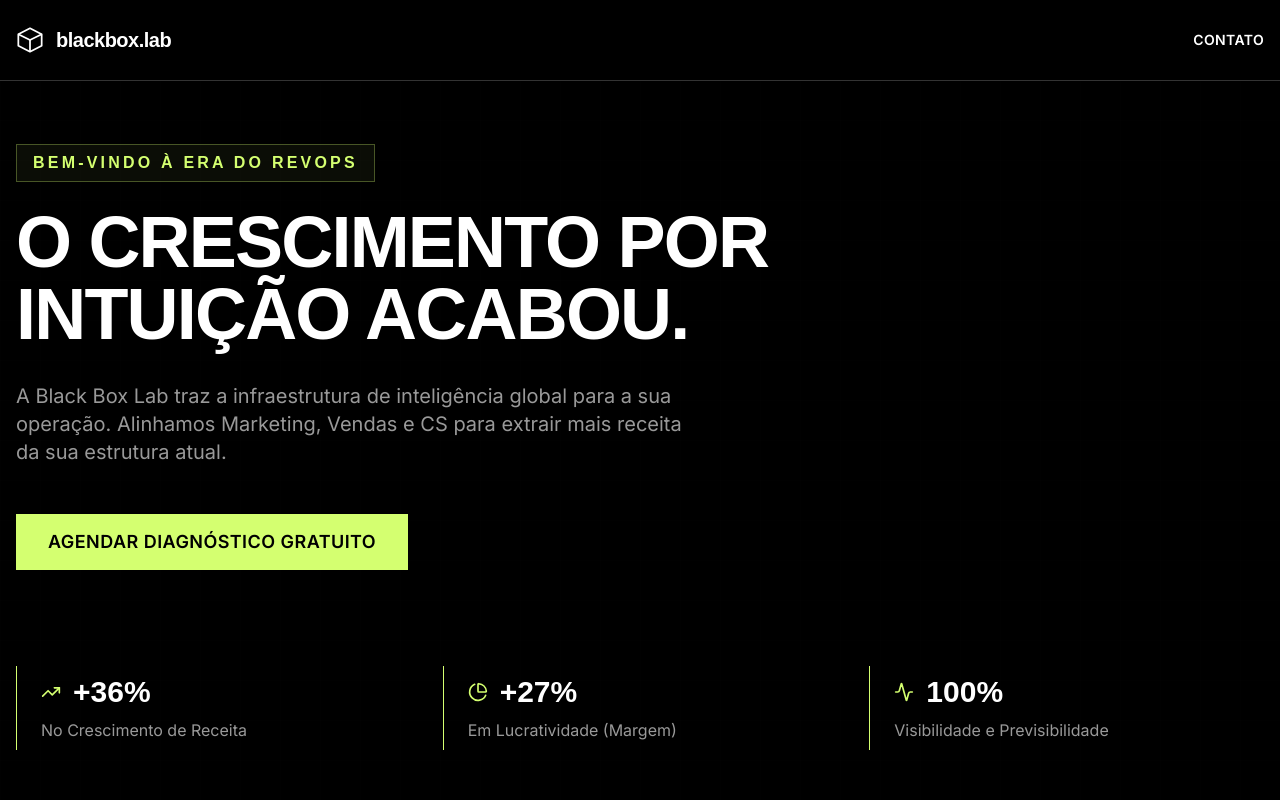
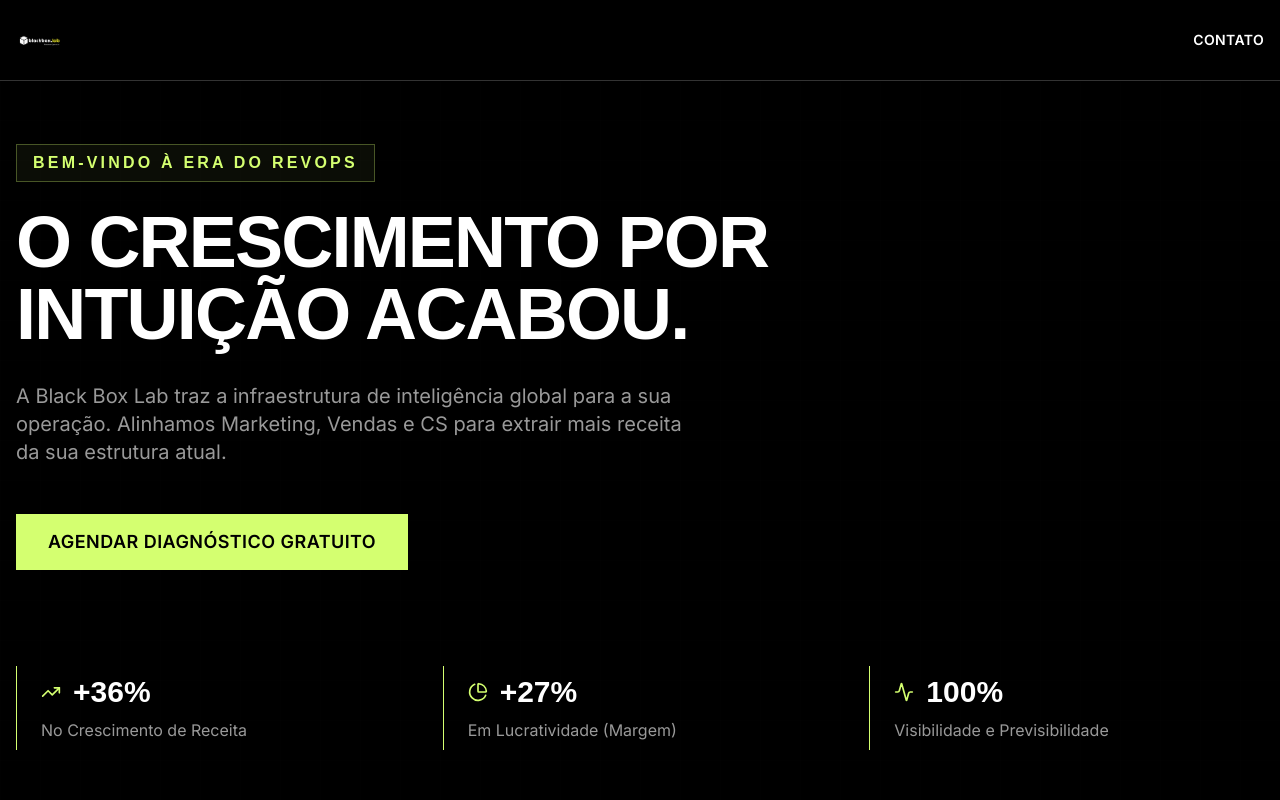
Before and after one commit to chiarello07/Landing-Page-BBX-Lab, a React (Vite) app: page / in a window 1280 px wide. Shown: the top 800 px of the page. Built offline with nearby package versions, Linux system fonts and the light colour scheme; a web font is replaced by a local one; what pocketbase would draw is missing.

Commit message:
feat: Integrate official brand image logo

```diff
--- a/src/components/Layout.tsx
+++ b/src/components/Layout.tsx
@@ -1,4 +1,4 @@
-import { Outlet } from 'react-router-dom'
+import { Link, Outlet } from 'react-router-dom'
 import { Logo } from '@/components/Logo'
 
 export default function Layout() {
@@ -6,9 +6,9 @@
     <div className="flex flex-col min-h-screen">
       <header className="fixed top-0 w-full z-50 bg-black/80 backdrop-blur-md border-b border-border transition-all">
         <div className="container mx-auto px-4 h-20 flex items-center justify-between">
-          <a href="#" className="hover:opacity-80 transition-opacity">
+          <Link to="/" className="hover:opacity-80 transition-opacity">
             <Logo />
-          </a>
+          </Link>
           <nav className="hidden md:flex items-center gap-8 text-sm font-semibold tracking-wide uppercase">
             <a href="#diagnostico" className="text-white hover:text-accent transition-colors">
               Contato
--- a/src/components/Logo.tsx
+++ b/src/components/Logo.tsx
@@ -1,23 +1,9 @@
+import logoUrl from '@/assets/blackboxtagline202607201933100007-a6855.png'
+
 export function Logo() {
   return (
-    <div className="flex items-center gap-3">
-      <svg
-        width="28"
-        height="28"
-        viewBox="0 0 24 24"
-        fill="none"
-        xmlns="http://www.w3.org/2000/svg"
-      >
-        <path
-          d="M12 2L2 7V17L12 22L22 17V7L12 2Z"
-          stroke="white"
-          strokeWidth="1.5"
-          strokeLinejoin="round"
-        />
-        <path d="M12 22V12" stroke="white" strokeWidth="1.5" strokeLinejoin="round" />
-        <path d="M22 7L12 12L2 7" stroke="white" strokeWidth="1.5" strokeLinejoin="round" />
-      </svg>
-      <span className="font-display font-bold text-xl tracking-tight text-white">blackbox.lab</span>
+    <div className="flex items-center">
+      <img src={logoUrl} alt="Black Box Lab Logo" className="h-8 md:h-12 w-auto object-contain" />
     </div>
   )
 }
--- a/src/lib/pocketbase/schema.json
+++ b/src/lib/pocketbase/schema.json
@@ -1,5 +1,5 @@
 {
-  "generatedAt": "2026-07-20T20:46:24.906Z",
+  "generatedAt": "2026-07-20T23:25:30.439Z",
   "collections": [
     {
       "name": "users",
```
Also changed, not shown: .skip.config.json, src/assets/blackboxtagline202607201933100007-a6855.png (added).
